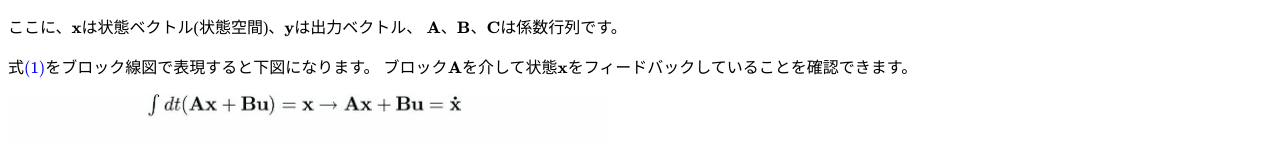
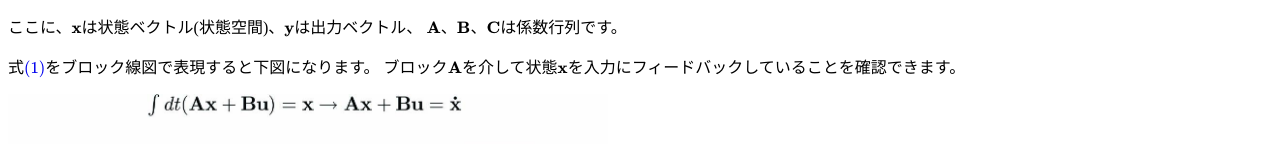
Before and after one commit to AoyamaKohbo/AnalogStateEq, a plain HTML site: page index.html in a window 1280 px wide. Shown: the part 137-281 px from the top of the page. Drawn offline with nearby package versions, Linux system fonts and the light colour scheme; some packages are replaced by stand-ins of ours.

Commit message:
Add files via upload

```diff
--- a/index.html
+++ b/index.html
@@ -34,7 +34,7 @@
       \(\mathbf{A}\)、\(\mathbf{B}\)、\(\mathbf{C}\)は係数行列です。</p>
 
     <p>式\eqref{eq:DiscStateEq}をブロック線図で表現すると下図になります。
-      ブロック\(\mathbf A\)を介して状態\(\mathbf x\)をフィードバックしていることを確認できます。
+      ブロック\(\mathbf A\)を介して状態\(\mathbf x\)を入力にフィードバックしていることを確認できます。
     </p>
 
     <img src="FeedBackBlock.jpg" width=600px>
```
